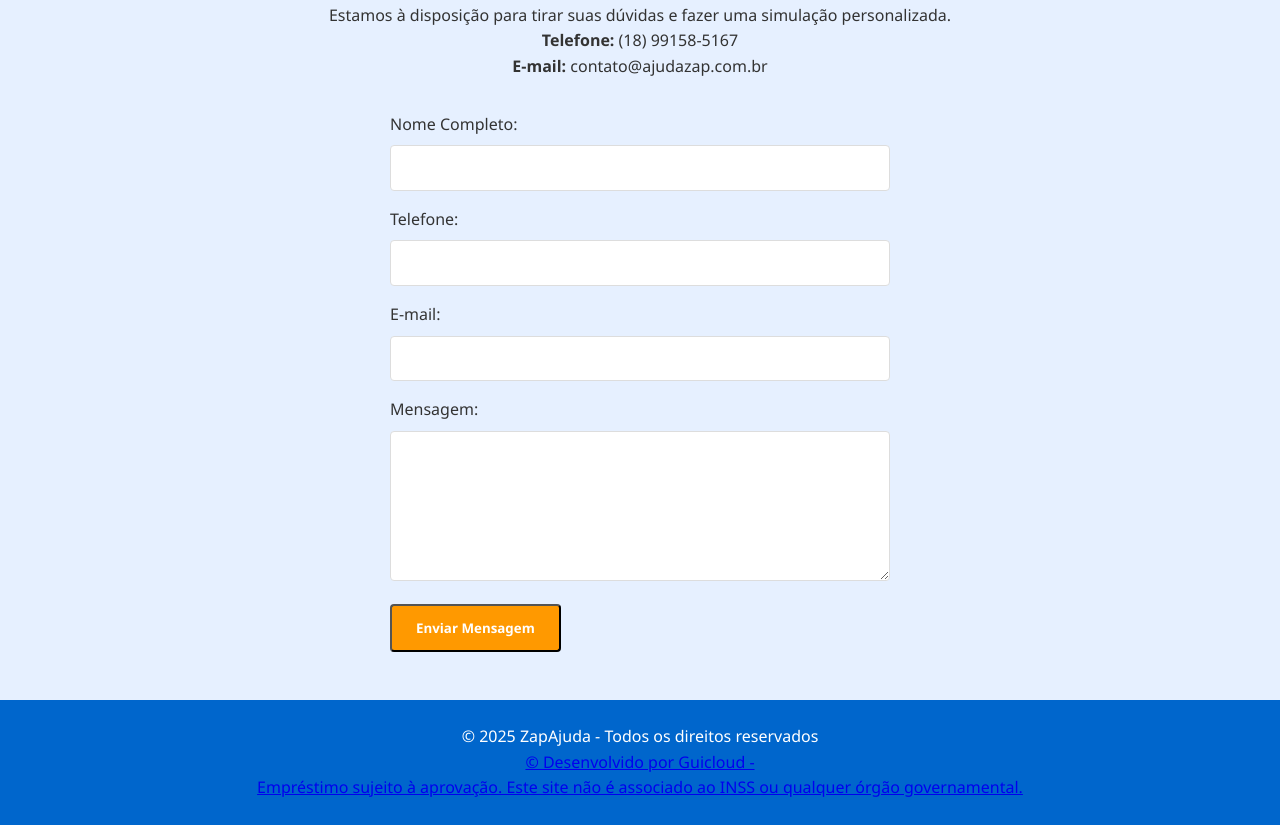
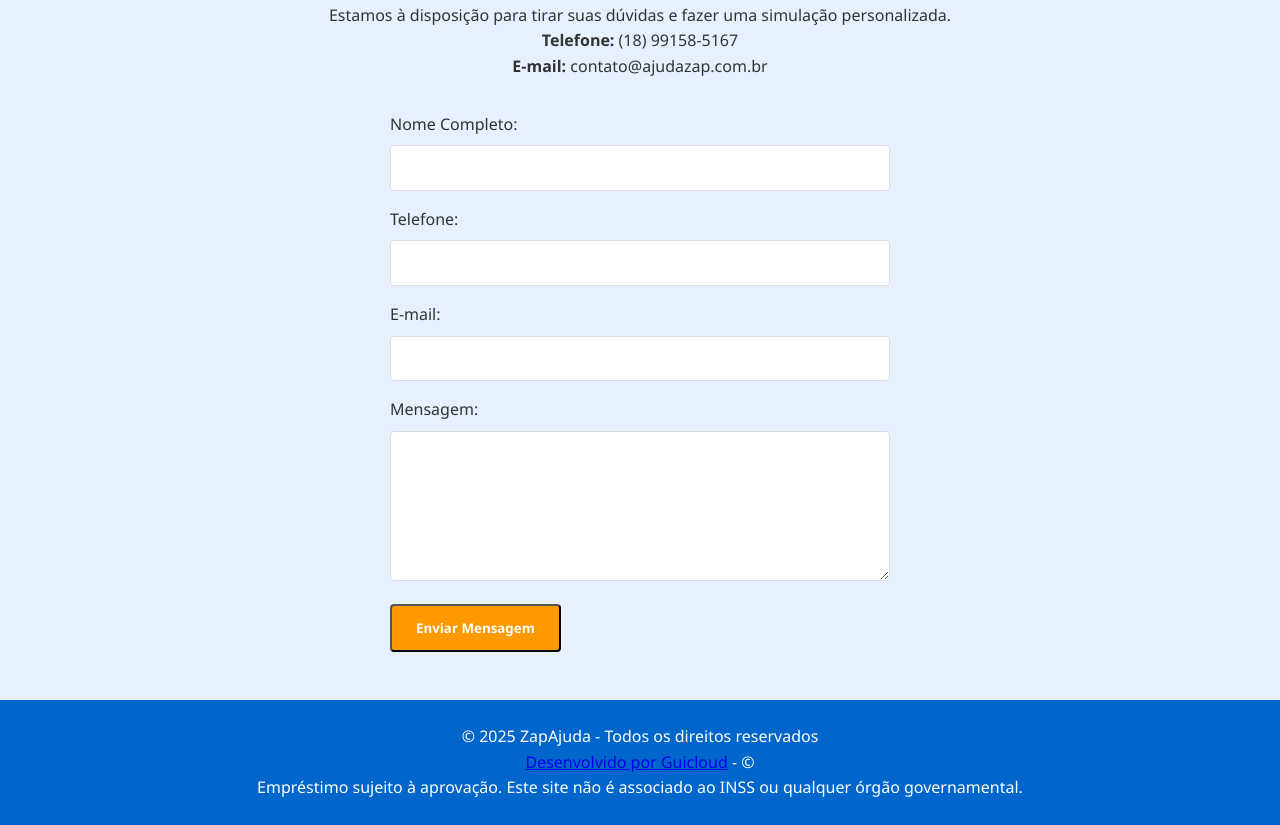
Before and after one commit to zapajuda/home, a plain HTML site: page index.html in a window 1280 px wide. Shown: the part 1699-2524 px from the top of the page. Drawn offline with Linux system fonts and the light colour scheme.

Commit message:
Update index.html

```diff
--- a/index.html
+++ b/index.html
@@ -357,7 +357,7 @@
 
     <footer>
         <p>&copy; 2025 ZapAjuda - Todos os direitos reservados</p>
-        <p><a href="https://www.guicloud.com.br/"</a>&copy; Desenvolvido por Guicloud - </p>
+        <p><a href="https://www.guicloud.com.br/">Desenvolvido por Guicloud</a> - &copy;</p>
         <p>Empréstimo sujeito à aprovação. Este site não é associado ao INSS ou qualquer órgão governamental.</p>
     </footer>
 </body>
```
